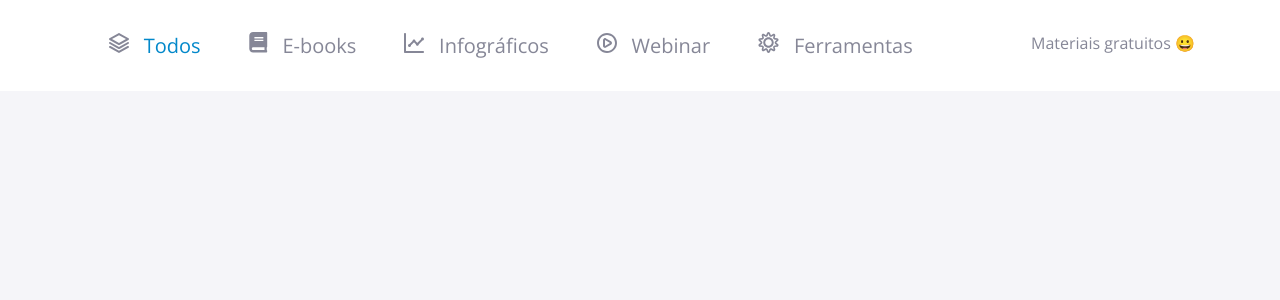
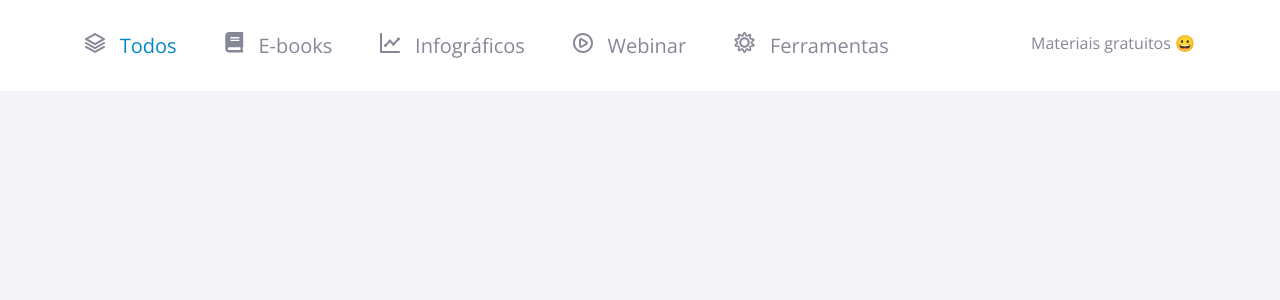
Before and after one commit to ramonlsouza/wp-react, a React (Create React App) app: page / in a window 1280 px wide. Shown: the top 300 px of the page. Built offline with nearby package versions, Linux system fonts and the light colour scheme.

Commit message:
fix padding-left for first element of menu

```diff
--- a/src/components/Header.css
+++ b/src/components/Header.css
@@ -7,6 +7,9 @@
 .category{
     padding: 0 1.5rem;
     font-size: 20px;
+}
+.category:first-child{
+    padding-left: 0 !important;
 }
 .category img{
     padding-right: 0.6rem;
```
